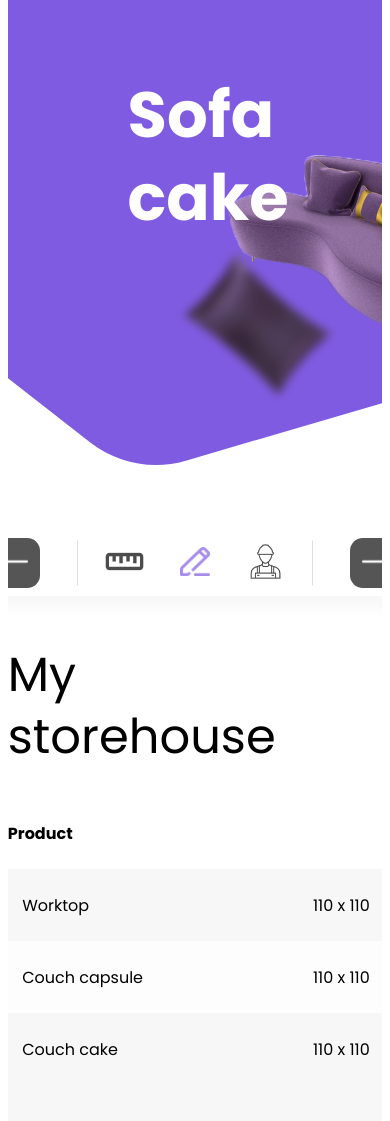
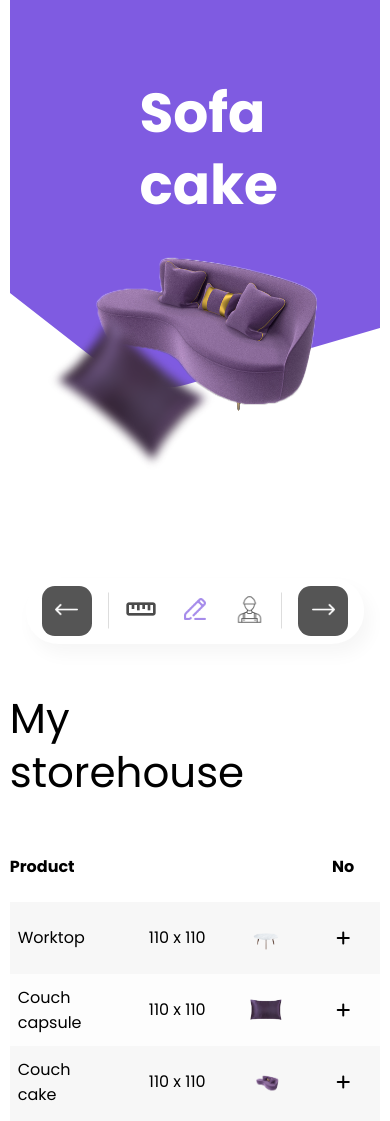
Before and after one commit to JhoellOpeyemi/twitter-design-1, a plain HTML site: page index.html in a window 390 px wide. Shown: the top 1121 px of the page. Drawn offline with Linux system fonts and the light colour scheme.

Commit message:
added mobile media query

```diff
--- a/scss/style.scss
+++ b/scss/style.scss
@@ -211,7 +211,7 @@ body {
     }
 
     &--product {
-      flex-grow: 1;
+      width: 90%;
     }
 
     &--track {
@@ -263,18 +263,17 @@ body {
     }
 
     &--number {
+      width: 10%;
       z-index: 5;
-      flex-grow: 1;
 
       h4 {
-        padding: 0 1rem;
+        text-align: center;
       }
 
       .add__icon-group {
         margin-top: 1.5rem;
 
         .icon {
-          padding: 0 1rem;
           width: 100%;
           display: flex;
           height: 4rem;
@@ -427,12 +426,8 @@ body {
 
       &--slide {
         .slide-items {
-          .product-name {
-            width: 25%;
-          }
-
           .product-img {
-            margin-right: 2.7rem;
+            margin-right: 3rem;
           }
         }
       }
@@ -493,10 +488,6 @@ body {
         }
       }
     }
-
-    &__details-section {
-      width: 90%;
-    }
   }
 }
 
@@ -536,7 +527,7 @@ body {
 // 1050px
 @media screen and (max-width: 65.625rem) {
   .container {
-    width: 96%;
+    width: 95%;
   }
 
   .products {
@@ -610,10 +601,6 @@ body {
       }
 
       &--number {
-        h4 {
-          padding-right: 1rem;
-        }
-
         .add__icon-group {
           .icon {
             height: 4.5rem;
@@ -628,26 +615,6 @@ body {
     left: 0;
     bottom: 0;
     transform: translateX(0%) translateY(0%);
-
-    .nav-btn {
-      width: 3.5rem;
-      height: 3.1rem;
-
-      i {
-        font-size: 1.6rem;
-      }
-    }
-
-    .misc-btn-group {
-      margin: 0 2.3rem;
-
-      button {
-        i {
-          font-size: 1.5rem;
-          color: #bbb;
-        }
-      }
-    }
   }
 
   .footer {
@@ -661,3 +628,149 @@ body {
     }
   }
 }
+
+@media screen and (max-width: 43.75rem) {
+  .products {
+    $text-width: 8.6rem;
+
+    flex-direction: column;
+    justify-content: center;
+    align-items: center;
+
+    &__img-group {
+      display: grid;
+      place-items: center;
+      width: 100%;
+      height: 530px;
+
+      &--svg {
+        top: -25%;
+        width: 35rem;
+      }
+
+      .products__img-group--images {
+        top: -25%;
+        width: 35rem;
+
+        .image {
+          width: 20rem;
+        }
+
+        .image:nth-child(1) {
+          transform: translate(0rem, 12rem);
+        }
+
+        .image:nth-child(2) {
+          transform: translate(9rem, -7rem);
+        }
+
+        .image:nth-child(3) {
+          transform: translate(-12rem, -8rem);
+        }
+      }
+
+      &--text {
+        left: 35%;
+        width: $text-width;
+      }
+
+      &--text-track {
+        width: calc($text-width * 3);
+
+        h1 {
+          font-size: 55px;
+          padding-right: calc($text-width / 23);
+        }
+      }
+    }
+
+    &__details-section {
+      &--heading {
+        font-size: 42px;
+      }
+
+      &--product {
+        width: 80%;
+      }
+
+      &--slide {
+        .slide-items {
+          height: 4.5rem;
+          padding-left: 0.5rem;
+
+          .product-img {
+            width: 2rem;
+            height: 2rem;
+            margin-right: 1.5rem;
+          }
+        }
+      }
+
+      &--number {
+        width: 20%;
+
+        .add__icon-group {
+          .icon {
+            height: 4.5rem;
+          }
+        }
+      }
+    }
+  }
+
+  .buttons-container {
+    position: relative;
+    margin-top: 3rem;
+    transform: translateX(0%) translateY(0%);
+
+    .nav-btn {
+      width: 3.1rem;
+      height: 3.1rem;
+
+      img {
+        width: 47%;
+      }
+    }
+
+    .misc-btn-group {
+      margin: 0 1rem;
+      padding: 0 1rem;
+
+      button {
+        width: 2rem;
+
+        &:not(:last-child) {
+          margin-right: 1.4rem;
+        }
+      }
+    }
+  }
+
+  .footer {
+    padding: 3rem 2rem 3rem;
+    flex-direction: column-reverse;
+
+    .icons-group {
+      &:not(:last-child) {
+        margin-top: 2.5rem;
+      }
+    }
+
+    .icon {
+      padding: 0.2rem;
+
+      &:not(:last-child) {
+        margin-right: 3.5rem;
+
+        &::before {
+          right: -3.7rem;
+          width: 55%;
+        }
+      }
+
+      img {
+        width: 2.5rem;
+      }
+    }
+  }
+}
```
Also changed, not shown: css/style.css.
